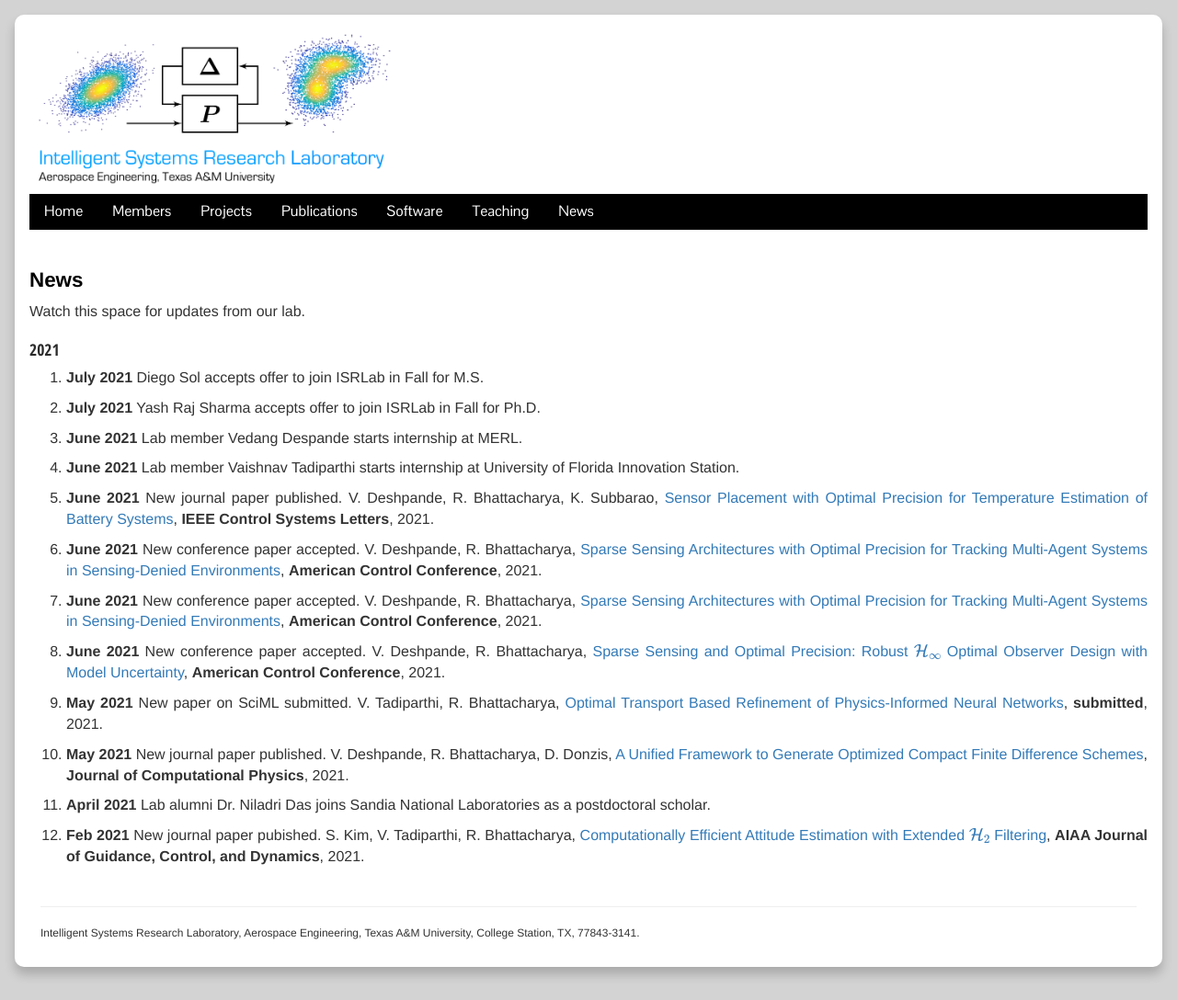
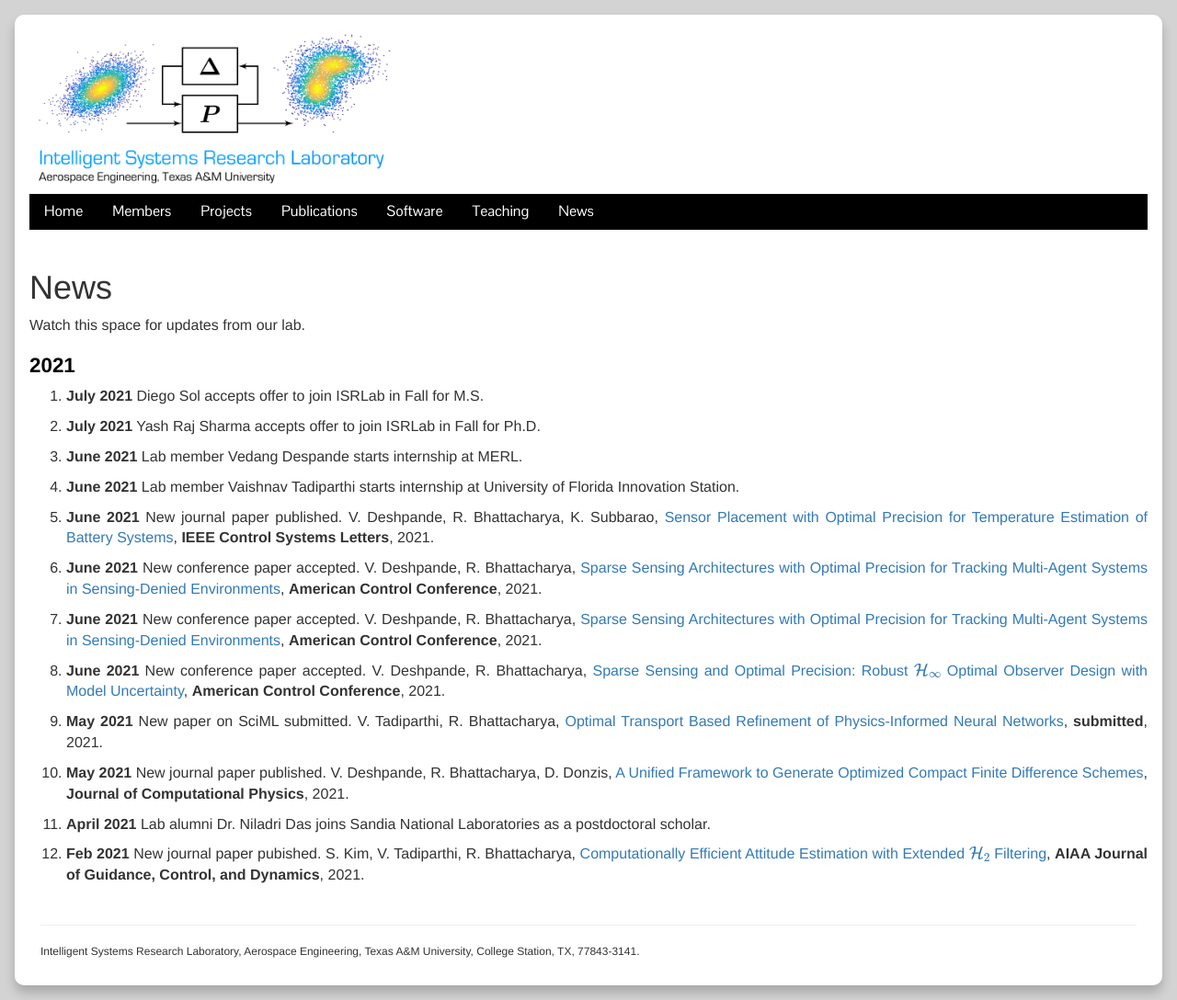
Before and after one commit to isrlab/isrlab.github.io, a Jekyll site: the page built from 07 news.md, in a window 1280 px wide. Shown: the whole page at 92% size. Built offline with Jekyll 4.4.1, drawn with Linux system fonts in a browser that asks for light colours; nearby versions of some CDN libraries.

Commit message:
Updated news.

```diff
--- a/07 news.md
+++ b/07 news.md
@@ -3,10 +3,10 @@ layout: default
 title: News
 permalink: /news.html
 ---
-## News
+# News
 Watch this space for updates from our lab.
 
-### 2021
+## 2021
 
 1. **July 2021** Diego Sol accepts offer to join ISRLab in Fall for M.S.
 
```
